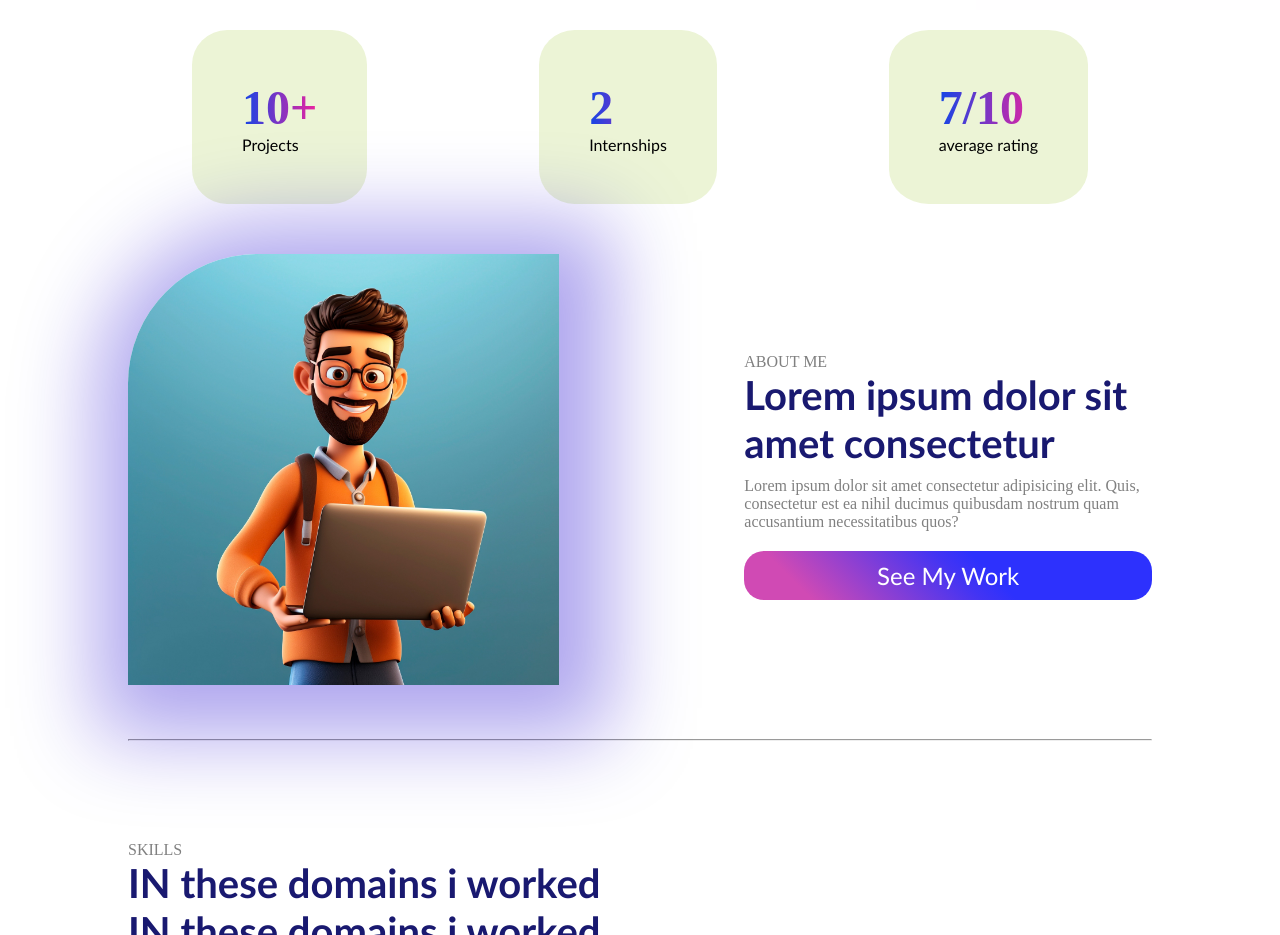
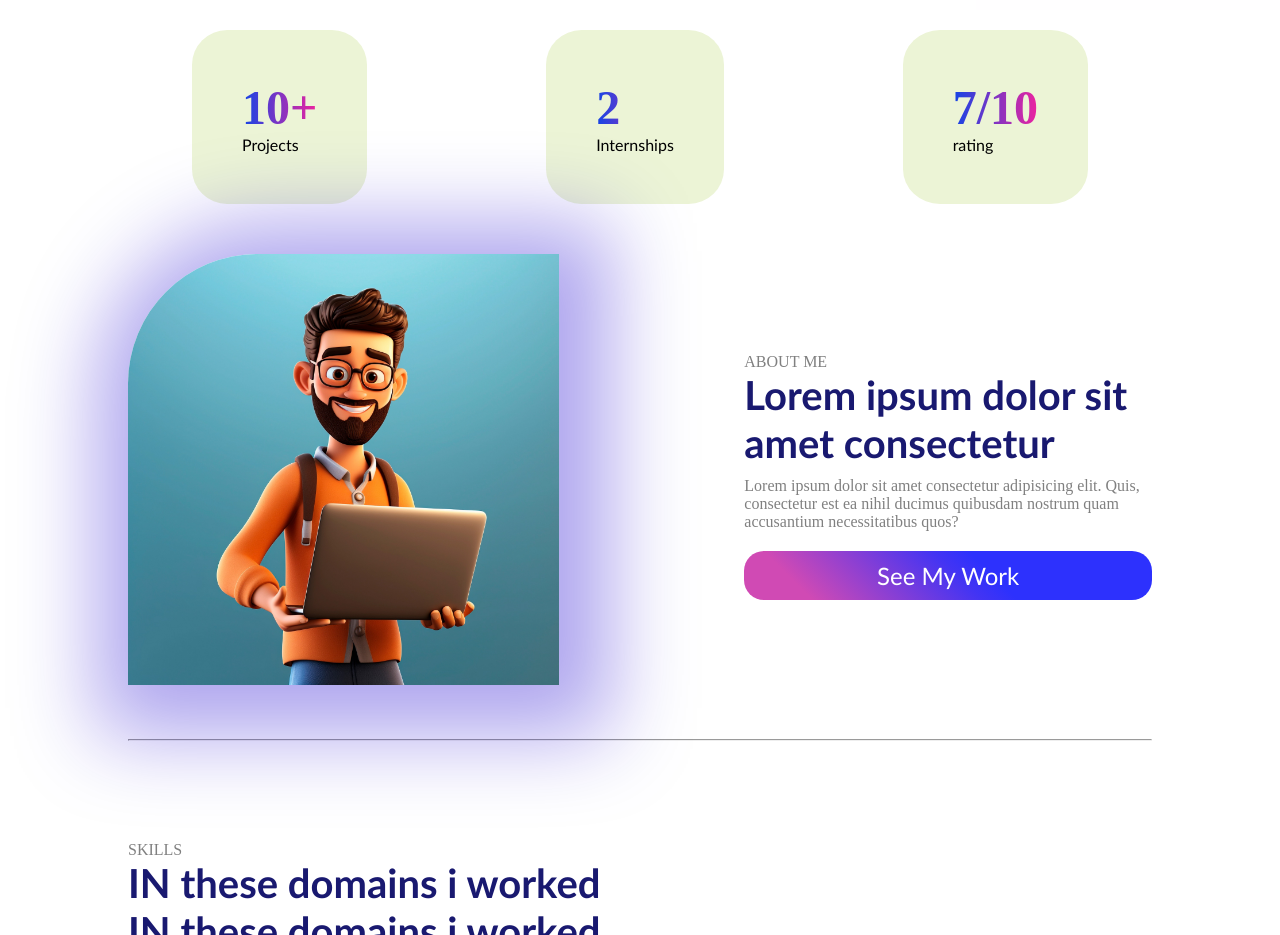
Before and after one commit to prakharkushwaha/Campus-coder-project-portfolio-, a plain HTML site: page index.html in a window 1280 px wide. Shown: the part 880-1815 px from the top of the page. Drawn offline with nearby package versions, Linux system fonts and the light colour scheme.

Commit message:
campus coder project

```diff
--- a/index.html
+++ b/index.html
@@ -68,7 +68,7 @@
         </div>
         <div class="rating3">
             <h4>7/10</h4>
-            <p>average rating</p>
+            <p>rating</p>
         </div>
     </section>
     <section class="about">
```
